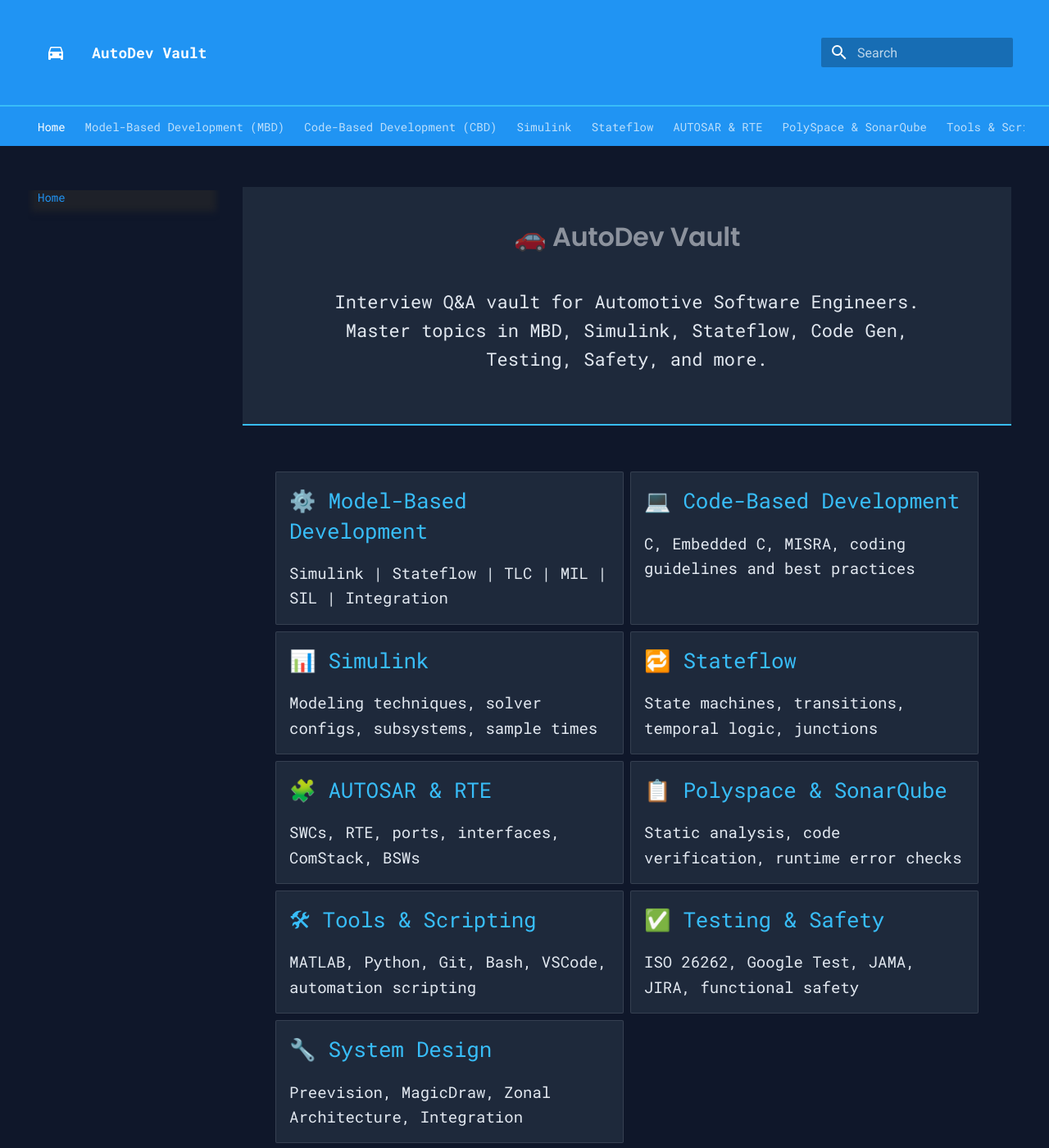
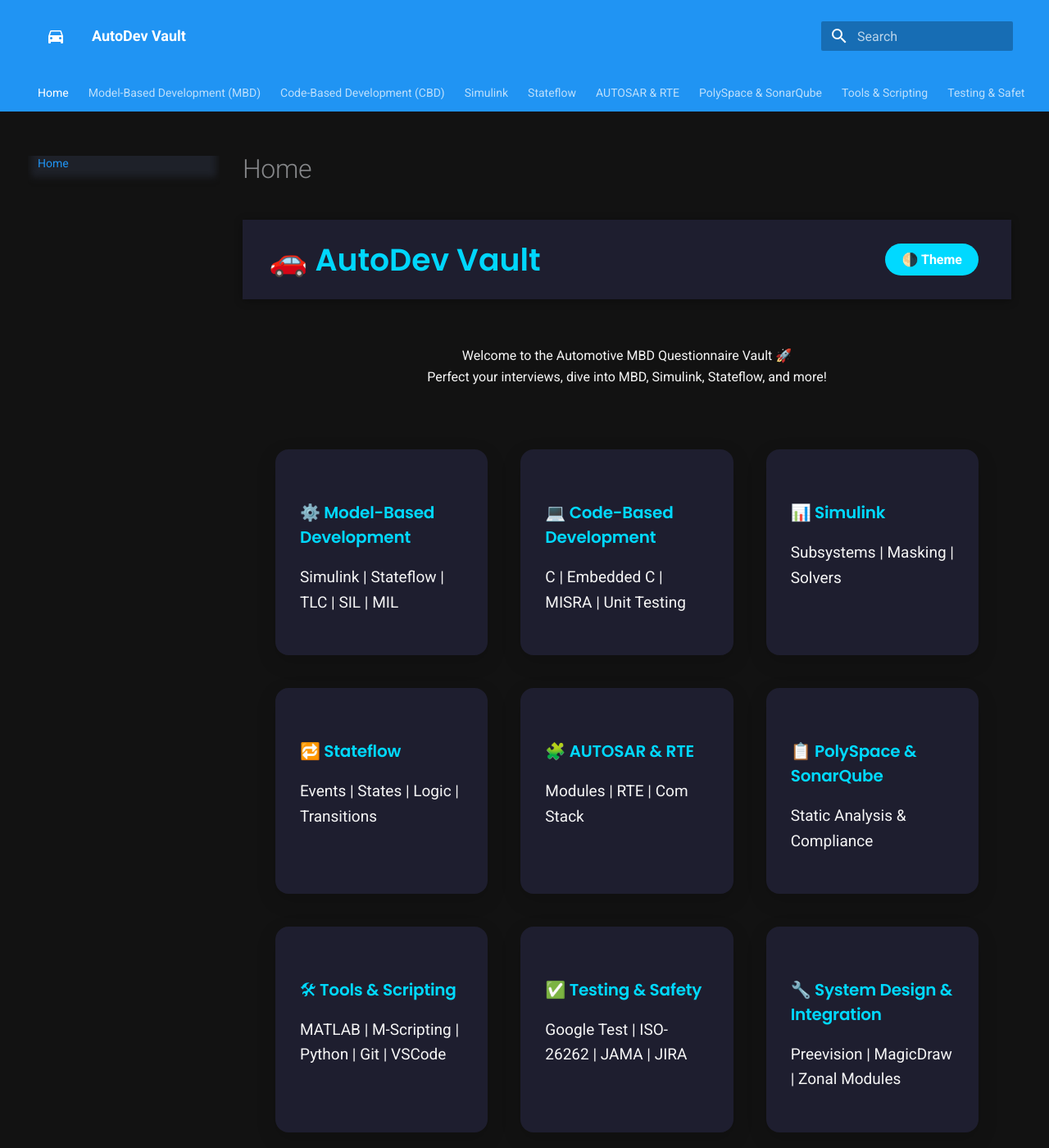
Before and after one commit to Mahija07/Automotive_MBD_questionnaire, an MkDocs documentation site: the page built from docs/index.md, in a window 1280 px wide and 1400 px high. Shown: the whole window at 82% size. Built offline with MkDocs 1.6.1 and Material for MkDocs 9.7.7, drawn with Linux system fonts in a browser that asks for light colours; some of the changed text lies outside the part shown.

Commit message:
fixed linking error

```diff
--- a/docs/index.md
+++ b/docs/index.md
@@ -4,13 +4,13 @@
   <meta charset="UTF-8" />
   <meta name="viewport" content="width=device-width, initial-scale=1.0"/>
   <title>AutoDev Vault</title>
-  <link href="https://fonts.googleapis.com/css2?family=Roboto+Mono&family=Poppins:wght@600&display=swap" rel="stylesheet">
+  <link href="https://fonts.googleapis.com/css2?family=Poppins:wght@600&family=Roboto&display=swap" rel="stylesheet">
   <style>
     :root {
-      --bg-dark: #0f172a;
-      --card-dark: #1e293b;
-      --text-dark: #e2e8f0;
-      --accent-dark: #38bdf8;
+      --bg-dark: #121212;
+      --card-dark: #1e1e2f;
+      --text-dark: #f5f5f5;
+      --accent-dark: #00d9ff;
     }
 
     html[data-theme="dark"] {
@@ -22,61 +22,82 @@
 
     body {
       margin: 0;
-      font-family: 'Roboto Mono', monospace;
+      font-family: 'Roboto', sans-serif;
       background-color: var(--bg);
       color: var(--text);
+      transition: background-color 0.3s ease, color 0.3s ease;
     }
 
     header {
       background-color: var(--card);
-      padding: 2rem;
-      text-align: center;
-      border-bottom: 2px solid var(--accent);
+      position: sticky;
+      top: 0;
+      z-index: 1000;
+      padding: 1rem 2rem;
+      display: flex;
+      justify-content: space-between;
+      align-items: center;
+      box-shadow: 0 2px 10px rgba(0, 0, 0, 0.3);
     }
 
-    header h1 {
+    .logo {
       font-family: 'Poppins', sans-serif;
-      font-size: 3rem;
+      font-size: 1.8rem;
+      font-weight: 600;
       color: var(--accent);
-      margin: 0;
+      animation: pulse 2s infinite alternate;
     }
 
-    header p {
-      font-size: 1.1rem;
-      margin-top: 0.5rem;
-      max-width: 800px;
-      margin-left: auto;
-      margin-right: auto;
+    @keyframes pulse {
+      from { transform: scale(1); opacity: 0.8; }
+      to { transform: scale(1.05); opacity: 1; }
     }
 
-    .grid {
+    .dark-toggle {
+      background: var(--accent);
+      border: none;
+      border-radius: 30px;
+      padding: 0.5rem 1rem;
+      color: #fff;
+      cursor: pointer;
+      font-weight: bold;
+      transition: background 0.3s;
+    }
+
+    .intro {
+      text-align: center;
+      padding: 2rem 1rem 1rem;
+      max-width: 900px;
+      margin: auto;
+    }
+
+    .topics {
       display: grid;
       grid-template-columns: repeat(auto-fit, minmax(250px, 1fr));
       gap: 2rem;
       padding: 2rem;
-      max-width: 1200px;
-      margin: auto;
     }
 
     .card {
       background-color: var(--card);
-      border-left: 4px solid var(--accent);
-      border-radius: 10px;
+      border-radius: 16px;
       padding: 1.5rem;
+      box-shadow: 0 8px 24px rgba(0,0,0,0.15);
+      transition: transform 0.3s ease, box-shadow 0.3s ease;
+      cursor: pointer;
       text-decoration: none;
       color: inherit;
-      transition: all 0.3s ease;
     }
 
     .card:hover {
-      transform: translateY(-5px);
-      background-color: #273549;
+      transform: translateY(-6px);
+      box-shadow: 0 12px 32px rgba(0,0,0,0.3);
     }
 
-    .card h2 {
-      font-size: 1.3rem;
+    .card h3 {
+      margin-bottom: 0.5rem;
       color: var(--accent);
-      margin-bottom: 0.5rem;
+      font-family: 'Poppins', sans-serif;
     }
 
     .card p {
@@ -88,59 +109,76 @@
       text-align: center;
       padding: 2rem 1rem;
       font-size: 0.85rem;
-      color: #888;
+      color: #aaa;
+    }
+
+    .back-to-top {
+      position: fixed;
+      bottom: 20px;
+      right: 20px;
+      background-color: var(--accent);
+      color: white;
+      padding: 0.6rem 0.8rem;
+      border: none;
+      border-radius: 50%;
+      font-size: 1rem;
+      cursor: pointer;
+      display: none;
+      box-shadow: 0 4px 12px rgba(0,0,0,0.25);
+    }
+
+    .back-to-top.show {
+      display: block;
     }
   </style>
 </head>
 <body>
-
   <header>
-    <h1>🚗 AutoDev Vault</h1>
-    <p>Interview Q&A vault for Automotive Software Engineers. Master topics in MBD, Simulink, Stateflow, Code Gen, Testing, Safety, and more.</p>
+    <div class="logo">🚗 AutoDev Vault</div>
+    <button class="dark-toggle" onclick="toggleTheme()">🌗 Theme</button>
   </header>
 
-  <main class="grid">
-    <a class="card" href="mbd.md">
-      <h2>⚙️ Model-Based Development</h2>
-      <p>Simulink | Stateflow | TLC | MIL | SIL | Integration</p>
-    </a>
-    <a class="card" href="cbd.md">
-      <h2>💻 Code-Based Development</h2>
-      <p>C, Embedded C, MISRA, coding guidelines and best practices</p>
-    </a>
-    <a class="card" href="simulink.md">
-      <h2>📊 Simulink</h2>
-      <p>Modeling techniques, solver configs, subsystems, sample times</p>
-    </a>
-    <a class="card" href="stateflow.md">
-      <h2>🔁 Stateflow</h2>
-      <p>State machines, transitions, temporal logic, junctions</p>
-    </a>
-    <a class="card" href="autsar.md">
-      <h2>🧩 AUTOSAR & RTE</h2>
-      <p>SWCs, RTE, ports, interfaces, ComStack, BSWs</p>
-    </a>
-    <a class="card" href="polyspace.md">
-      <h2>📋 Polyspace & SonarQube</h2>
-      <p>Static analysis, code verification, runtime error checks</p>
-    </a>
-    <a class="card" href="tools.md">
-      <h2>🛠 Tools & Scripting</h2>
-      <p>MATLAB, Python, Git, Bash, VSCode, automation scripting</p>
-    </a>
-    <a class="card" href="testing.md">
-      <h2>✅ Testing & Safety</h2>
-      <p>ISO 26262, Google Test, JAMA, JIRA, functional safety</p>
-    </a>
-    <a class="card" href="system.md">
-      <h2>🔧 System Design</h2>
-      <p>Preevision, MagicDraw, Zonal Architecture, Integration</p>
-    </a>
-  </main>
+  <section class="intro">
+    <p>Welcome to the Automotive MBD Questionnaire Vault 🚀<br/>Perfect your interviews, dive into MBD, Simulink, Stateflow, and more!</p>
+  </section>
+
+  <section class="topics">
+    <a class="card" href="MBD.md"><h3>⚙️ Model-Based Development</h3><p>Simulink | Stateflow | TLC | SIL | MIL</p></a>
+    <a class="card" href="CBD.md"><h3>💻 Code-Based Development</h3><p>C | Embedded C | MISRA | Unit Testing</p></a>
+    <a class="card" href="Simulink.md"><h3>📊 Simulink</h3><p>Subsystems | Masking | Solvers</p></a>
+    <a class="card" href="Stateflow.md"><h3>🔁 Stateflow</h3><p>Events | States | Logic | Transitions</p></a>
+    <a class="card" href="autsar.md"><h3>🧩 AUTOSAR & RTE</h3><p>Modules | RTE | Com Stack</p></a>
+    <a class="card" href="polyspace.md"><h3>📋 PolySpace & SonarQube</h3><p>Static Analysis & Compliance</p></a>
+    <a class="card" href="tools.md"><h3>🛠 Tools & Scripting</h3><p>MATLAB | M-Scripting | Python | Git | VSCode</p></a>
+    <a class="card" href="testing.md"><h3>✅ Testing & Safety</h3><p>Google Test | ISO-26262 | JAMA | JIRA</p></a>
+    <a class="card" href="system.md"><h3>🔧 System Design & Integration</h3><p>Preevision | MagicDraw | Zonal Modules</p></a>
+  </section>
 
   <footer>
-    © 2025 AutoDev Vault · Made with ❤️ by Mahija · Powered by MkDocs & GitHub Pages
+    Made with ❤️ by Mahija · Powered by MkDocs & GitHub Pages
   </footer>
 
+  <button class="back-to-top" onclick="scrollToTop()">↑</button>
+
+  <script>
+    function toggleTheme() {
+      const html = document.documentElement;
+      const current = html.getAttribute('data-theme');
+      html.setAttribute('data-theme', current === 'dark' ? 'light' : 'dark');
+    }
+
+    const backToTop = document.querySelector('.back-to-top');
+    window.addEventListener('scroll', () => {
+      if (window.scrollY > 300) {
+        backToTop.classList.add('show');
+      } else {
+        backToTop.classList.remove('show');
+      }
+    });
+
+    function scrollToTop() {
+      window.scrollTo({ top: 0, behavior: 'smooth' });
+    }
+  </script>
 </body>
 </html>
```
